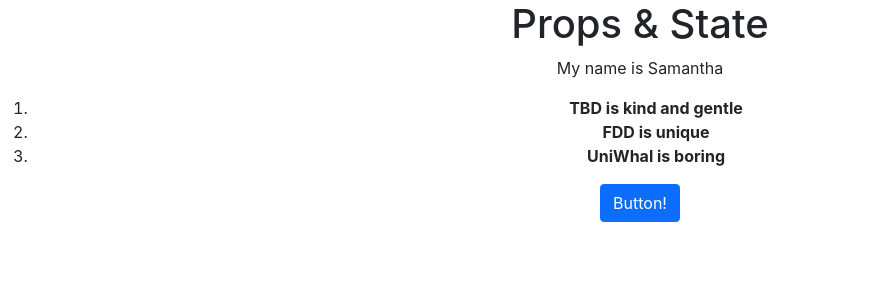
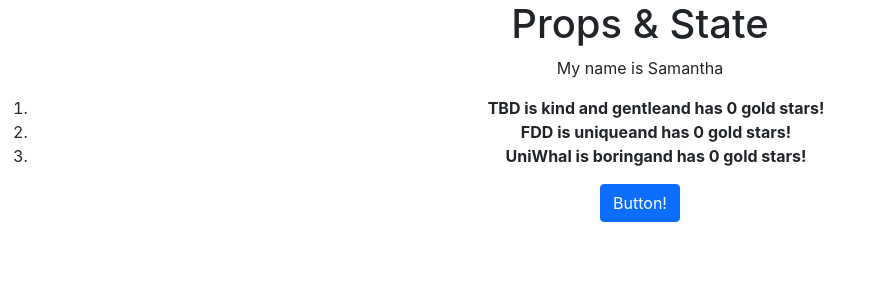
Before and after one commit to DeltaVCode-Demo/cr-301d10-demo2, a React (Create React App) app: page / in a window 1280 px wide. Shown: the top 300 px of the page, without its empty margins (0-872 px from the left). Built offline with nearby package versions, Linux system fonts and the light colour scheme.

Commit message:
Add per-Child state with goldStars = 0

```diff
--- a/src/components/child.js
+++ b/src/components/child.js
@@ -1,6 +1,14 @@
 import React from 'react';
 
 class Child extends React.Component {
+  constructor(props) {
+    super(props);
+
+    this.state = {
+      goldStars: 0,
+    };
+  }
+
   render() {
     let adjective = 'boring';
 
@@ -12,7 +20,12 @@ class Child extends React.Component {
     }
 
     console.log(this.props);
-    return <strong>{this.props.name} is {adjective}</strong>
+    return (
+      <strong>
+        {this.props.name} is {adjective}
+        and has {this.state.goldStars} gold stars!
+      </strong>
+    );
   }
 }
 
```
